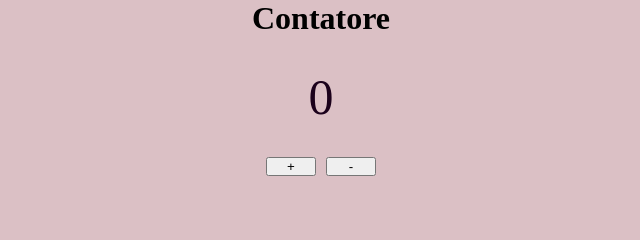
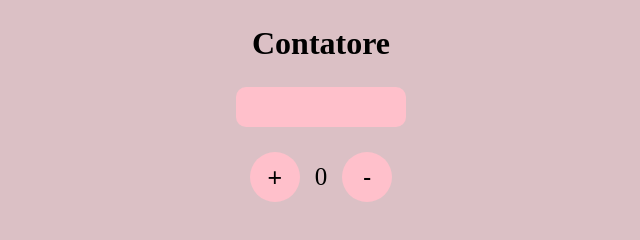
Before and after one commit to MiriamPecora/html-first_exercise-, a plain HTML site: page index.html in a window 1280 px wide. Shown: the whole page, without its empty margins (319-959 px from the left). Drawn offline with Linux system fonts and the light colour scheme.

Commit message:
Iniziato terzo esercizio e messo tra commenti gli esercizi precedenti

```diff
--- a/buttonpallino.js
+++ b/buttonpallino.js
@@ -1,3 +1,4 @@
+// primo esercizio:
 // document.addEventListener("DOMContentLoaded", function () {
 //   function handleClick() {
 //     console.log("Sono un pallino nero!");
@@ -12,22 +13,39 @@
 //   console.log("Sono un pallino nero!");
 // });
 
-contatoreElement = document.getElementById("contatore");
-incrementaButton = document.getElementById("incrementa");
-decrementaButton = document.getElementById("decrementa");
+// secondo esercizio:
+// contatoreElement = document.getElementById("contatore");
+// incrementaButton = document.getElementById("incrementa");
+// decrementaButton = document.getElementById("decrementa");
 
-incrementaButton.addEventListener("click", function () {
-  // Incrementare il valore del contatore
-  contatoreElement.textContent = +contatoreElement.textContent + 1;
-});
+// incrementaButton.addEventListener("click", function () {
+//   // Incrementare il valore del contatore
+//   contatoreElement.textContent = +contatoreElement.textContent + 1;
+// });
 
-decrementaButton.addEventListener("click", function () {
-  // Verifico che il valore sia maggiore di 0 prima di decrementare
-  if (+contatoreElement.textContent > 0) {
-    // Decrementare il valore del contatore
-    contatoreElement.textContent = +contatoreElement.textContent - 1;
-  } else {
-    // Se il valore è già 0, mostra un alert
-    alert("Il valore non può essere inferiore a 0!");
-  }
-});
+// decrementaButton.addEventListener("click", function () {
+//   // Verifico che il valore sia maggiore di 0 prima di decrementare
+//   if (+contatoreElement.textContent > 0) {
+//     // Decrementare il valore del contatore
+//     contatoreElement.textContent = +contatoreElement.textContent - 1;
+//   } else {
+//     // Se il valore è già 0, mostra un alert
+//     alert("Il valore non può essere inferiore a 0!");
+//   }
+// });
+
+// terzo esercizio:
+
+function somma() {
+  document.getElementById("valore").innerHTML;
+  document.getElementById("numberinput").value;
+
+  console.log("SOMMA");
+}
+function sottrai() {
+  console.log("SOTTRAI");
+}
+
+document.getElementById("somma").addEventListener("click", somma);
+document.getElementById("sottrai").addEventListener("click", sottrai);
+document.getElementById("numberinput").value;
--- a/index.html
+++ b/index.html
@@ -11,13 +11,24 @@
       <h1>Contatore</h1>
     </header>
     <main>
+      <!-- primo esercizio: -->
       <!-- <button id="Pallino">⚫</button> -->
-      <div id="contenitore_contatore">
+
+      <!-- secondo esercizio: -->
+      <!-- <div id="contenitore_contatore">
         <span id="contatore">0</span>
       </div>
       <div class="buttons">
         <button id="incrementa">+</button>
         <button id="decrementa">-</button>
+      </div> -->
+
+      <!-- terzo esercizio: -->
+      <input id="numberinput" type="number" />
+      <div class="calculator">
+        <button id="somma">+</button>
+        <span id="valore">0</span>
+        <button id="sottrai">-</button>
       </div>
       <script src="buttonpallino.js"></script>
     </main>
--- a/style.css
+++ b/style.css
@@ -13,9 +13,53 @@ body {
 header {
   display: flex;
   justify-content: center;
+  padding-top: 25px;
 }
 
-#contenitore_contatore {
+main {
+  display: flex;
+  flex-direction: column;
+  justify-content: center;
+  align-items: center;
+  gap: 25px;
+}
+
+.calculator {
+  display: flex;
+  gap: 15px;
+  align-items: center;
+}
+
+#numberinput {
+  margin-top: 25px;
+  width: 170px;
+  height: 40px;
+  font-size: 20px;
+  text-align: center;
+  border-radius: 10px;
+  border: none;
+  background-color: pink;
+}
+
+.calculator button {
+  width: 50px;
+  height: 50px;
+  border-radius: 50%;
+  border: none;
+  background-color: pink;
+  font-size: 25px;
+}
+
+#valore {
+  color: black;
+  font-size: 25px;
+}
+
+.red {
+  color: red;
+}
+
+/* #contenitore_contatore {
   display: flex;
   justify-content: center;
   align-items: center;
@@ -45,12 +89,4 @@ header {
 
 #decrementa {
   width: 50px;
-}
-
-/* main {
-  width: 100%;
-  height: 100%;
-  display: flex;
-  justify-content: center;
-  align-items: center;
 } */
```
